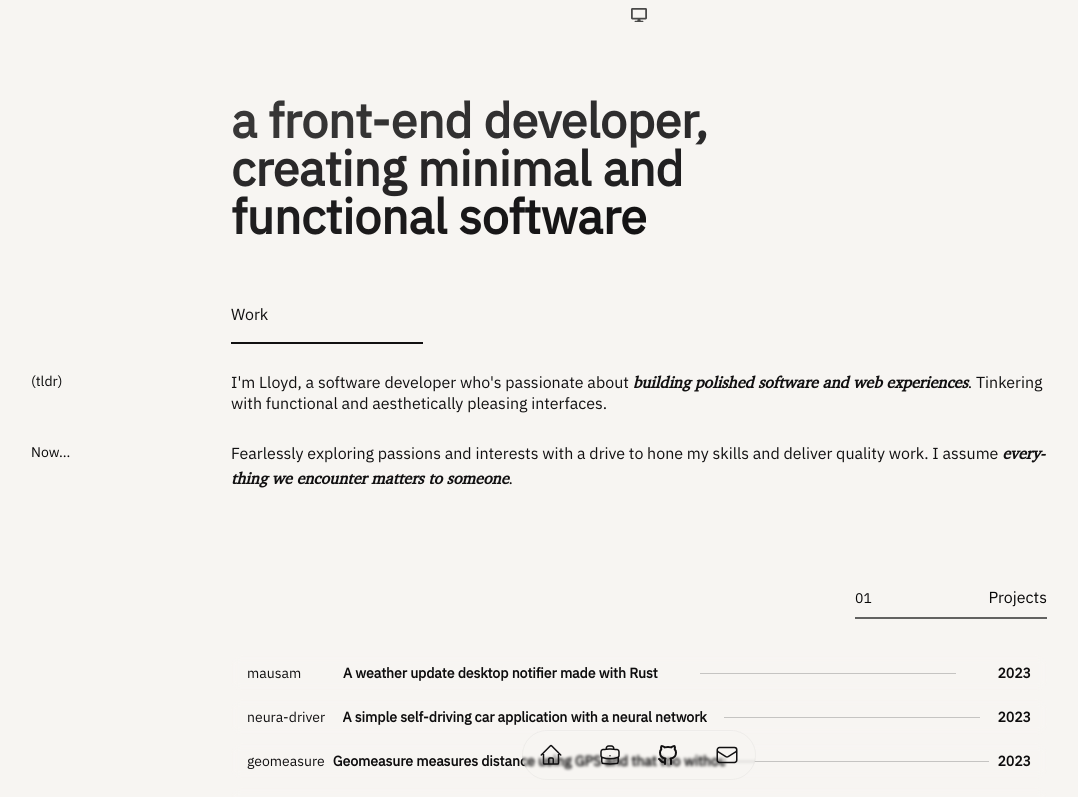
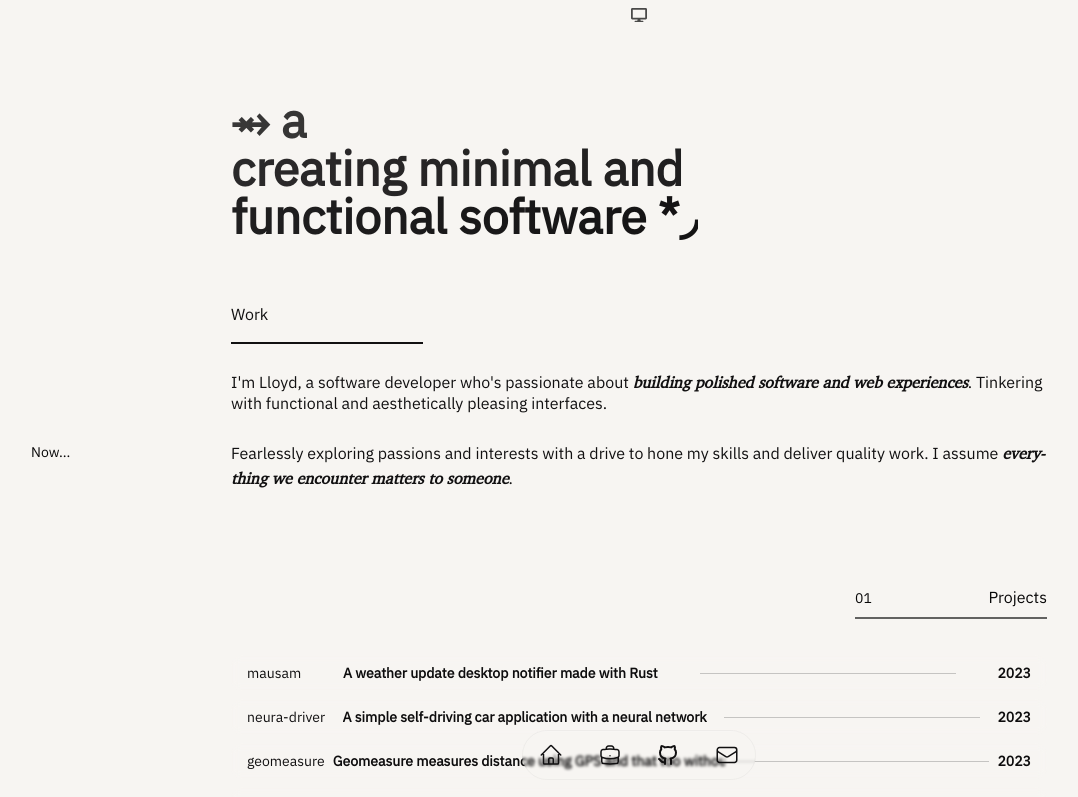
Before and after one commit to lloydlobo/lloydlobo.com, a Next.js app: page /work in a window 1280 px wide. Shown: the top 797 px of the page, without its empty margins (1-1079 px from the left). Built offline with nearby package versions, Linux system fonts and the light colour scheme.

Commit message:
chore: style heading

```diff
--- a/pages/work.tsx
+++ b/pages/work.tsx
@@ -76,8 +76,8 @@ export default function WorkPage() {
                 <h1
                   className={`text-[7vw] font-bold dark:text-primary max-w-screen-md md:max-w-screen-xl backdrop-blur-[0px] hover:text-accent md:text-[4vw] lg:max-w-screen-sm leading-none lg:text-5xl`}
                 >
-                  <span className="bg-clip-text text-transparent bg-gradient-to-r dark:from-primary/[70%] from-on-primary/[83%] to-on-primary/[99%] dark:to-primary backdrop-blur-[0px]">
-                    a front-end developer,<br />creating minimal and functional software
+                  <span className="relative bg-clip-text text-transparent bg-gradient-to-r dark:from-primary/[70%] from-on-primary/[83%] to-on-primary/[99%] dark:to-primary backdrop-blur-[0px]">
+                    ⥇ a <span className="relative after:text-[8px] after:content-['capable_full-stack_dev'] after:bottom-1 after:hidden after:-right-4 after:absolute after:text-gray6 after:font-serif after:italic">front-end developer,</span><br />creating minimal and functional software *◞
                   </span>
                 </h1>
               </div>
@@ -104,7 +104,7 @@ export default function WorkPage() {
                   </span>
                   <p className="relative w-fit">
 
-                    <span className="md:absolute  text-sm w-full pt-[3px] origin-left -left-[calc(192px_+_0.5rem)] md:max-w-[calc(192px_+_0vw)] brightness-50">
+                    <span className="md:absolute  text-sm w-full pt-[3px] origin-left -left-[calc(192px_+_0.5rem)] md:max-w-[calc(192px_+_0vw)] brightness-50 hidden">
                       (tldr){" "}
                     </span>
                     I'm Lloyd, a software developer who's passionate about{" "}
@@ -211,7 +211,7 @@ export default function WorkPage() {
 
                 <div className="">
                   <h1 className={`text-4xl font-bold dark:text-primary backdrop-blur-[0px] hover:text-accent md:text-5xl pt-4`} >
-                    <span className="bg-clip-text text-transparent bg-gradient-to-r dark:from-primary/50 from-on-primary/[80%] to-on-primary/[95%] dark:to-primary backdrop-blur-[0px]">
+                    <span className="bg-clip-text text-transparent bg-gradient-to-r dark:from-primary/70 from-on-primary/[80%] to-on-primary/[95%] dark:to-primary backdrop-blur-[0px]">
                       <span className="relative brightness-90">
                         Developer by trade
                         <br />
```
